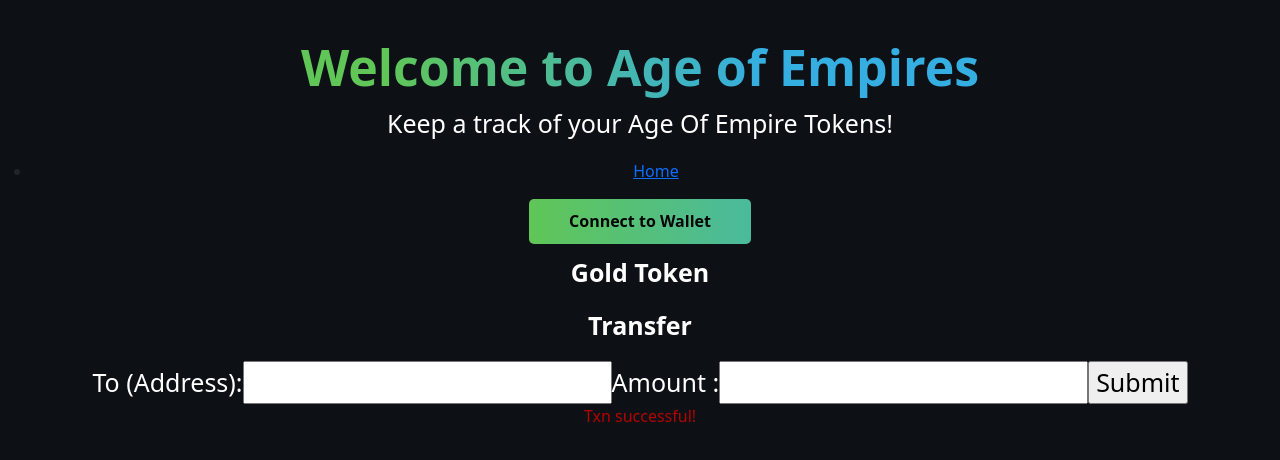
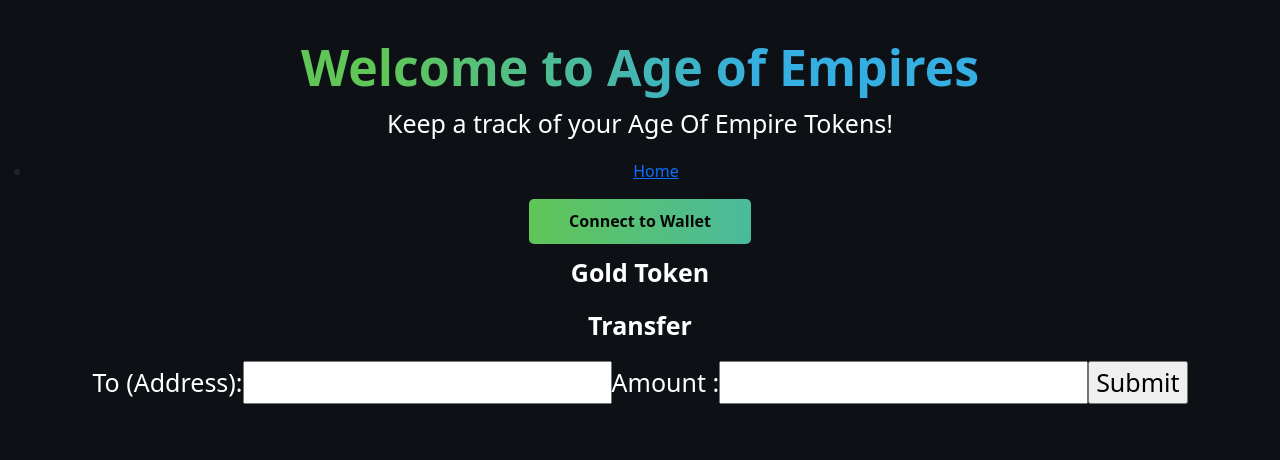
Before and after one commit to Ayush-Jalan/ERC20_Token, a React (Create React App) app in the folder app/: page /Gold/Transfer in a window 1280 px wide. Shown: the top 460 px of the page. Built offline with nearby package versions, Linux system fonts and the light colour scheme.

Commit message:
readme changes

```diff
--- a/app/src/components/Header.js
+++ b/app/src/components/Header.js
@@ -1,5 +1,5 @@
 import React, { useEffect, useState } from "react";
-import {BrowserRouter,Routes,Route, Switch, Link} from "react-router-dom";
+import { Link} from "react-router-dom";
 import './Header.css';
 
 const Header = () => {
--- a/app/src/pages/Fruit/Transfer.js
+++ b/app/src/pages/Fruit/Transfer.js
@@ -23,6 +23,7 @@
         await transferTxn.wait();
         console.log(amount,address);
         console.log(`Mined, see transaction: https://rinkeby.etherscan.io/tx/${transferTxn.hash}`);
+        setError('Txn successful!');
       } catch(err){
         setError(err.message);
     }
@@ -55,7 +56,6 @@
         <input className="butt" type="submit" value="Submit" />
         </form>
         {error && <div className="er">{error}</div>}
-        {!error && <div className="er">Txn successful!</div>}
     </div>
   );
 };
--- a/app/src/pages/Gold/Transfer.js
+++ b/app/src/pages/Gold/Transfer.js
@@ -23,6 +23,7 @@
         await transferTxn.wait();
         //console.log(amount,address);
         console.log(`Mined, see transaction: https://rinkeby.etherscan.io/tx/${transferTxn.hash}`);
+        setError('Txn successful!');
         } catch(err){
             setError(err.message);
         }
@@ -55,7 +56,6 @@
         <input className="butt" type="submit" value="Submit" />
         </form>
         {error && <div className="er">{error}</div>}
-        {!error && <div className="er">Txn successful!</div>}
     </div>
   );
 };
--- a/app/src/pages/Stone/Transaction.js
+++ b/app/src/pages/Stone/Transaction.js
@@ -1,8 +1,5 @@
 
-import React, { useEffect, useState } from "react";
-//import { ethers } from "ethers";
-//import fruit from './utils/Fruit.json';
-import stones from '../../Stone';
+import React, { useState } from "react";
 import Header from '../../components/Header';
 import TransactionTable from '../../components/TxnTable/Transactiontable';
 
--- a/app/src/pages/Stone/Transfer.js
+++ b/app/src/pages/Stone/Transfer.js
@@ -28,6 +28,7 @@
         await transferTxn.wait();
 
         console.log(`Mined, see transaction: https://rinkeby.etherscan.io/tx/${transferTxn.hash}`);
+        setError('Txn successful!');
     } catch(err){
       setError(err.message);
   }
@@ -54,7 +55,6 @@
         <input className="butt" type="submit" value="Submit" />
         </form>
         {error && <div className="er">{error}</div>}
-        {!error && <div className="er">Txn successful!</div>}
     </div>
   );
 };
--- a/app/src/pages/Wood/Transfer.js
+++ b/app/src/pages/Wood/Transfer.js
@@ -28,6 +28,7 @@
         await transferTxn.wait();
 
         console.log(`Mined, see transaction: https://rinkeby.etherscan.io/tx/${transferTxn.hash}`);
+        setError('Txn successful!');
     } catch(err){
       setError(err.message);
     }
@@ -54,7 +55,6 @@
         <input className="butt" type="submit" value="Submit" />
         </form>
         {error && <div className="er">{error}</div>}
-        {!error && <div className="er">Txn successful!</div>}
     </div>
   );
 };
```
Also changed, not shown: app/src/App.js (+1 -7 lines), app/src/pages/Wood/Transaction.js (+2 -5 lines), 1 other file (tests, documents, lock files or other folders).
